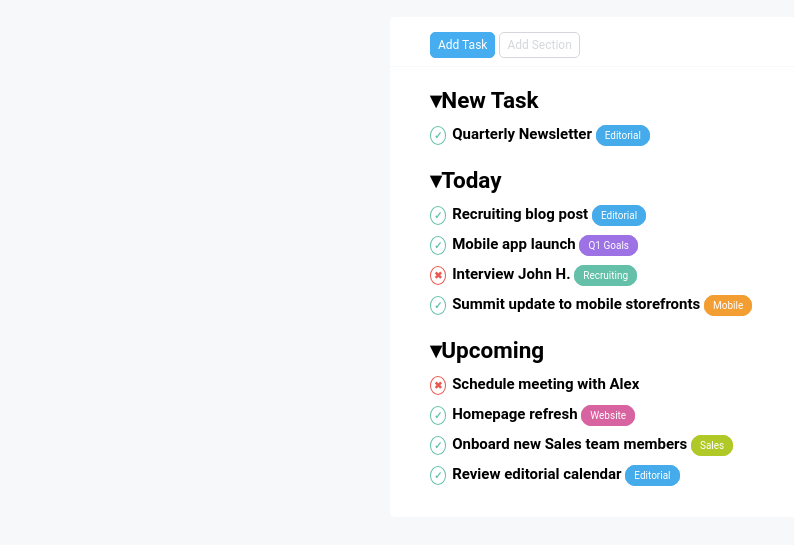
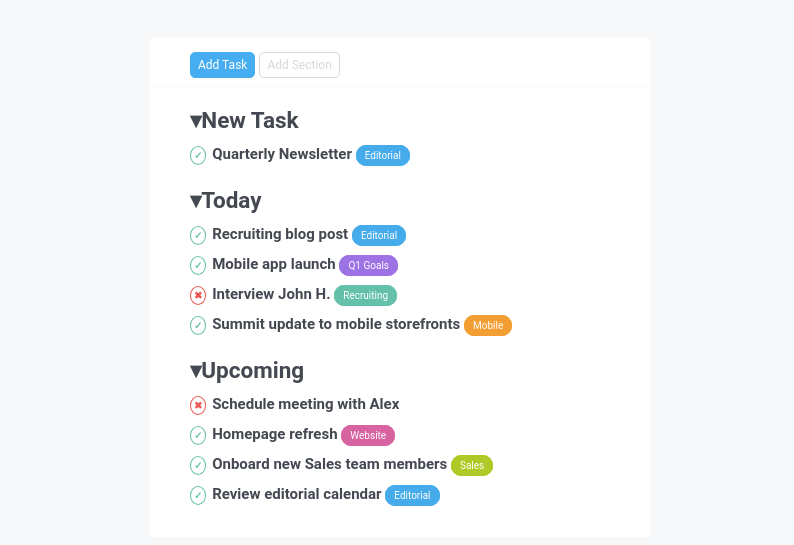
Before and after one commit to Vito9009/html-css-toboolist, a plain HTML site: page index.html in a window 1280 px wide. Shown: the part 83-628 px from the top of the page, without its empty margins (0-794 px from the left). Drawn offline with Linux system fonts and the light colour scheme.

Commit message:
text-color

```diff
--- a/style.css
+++ b/style.css
@@ -27,8 +27,9 @@ body {
     width: 500px;
     background-color:  rgb(255,255, 255);
     border-radius: 1%;
-    margin: auto;
-    margin-top: 20px;
+    margin: 150px;
+    margin-top: 40px;
+    color: rgb(68, 72, 81);
 }
 
 .command-bar {
```
